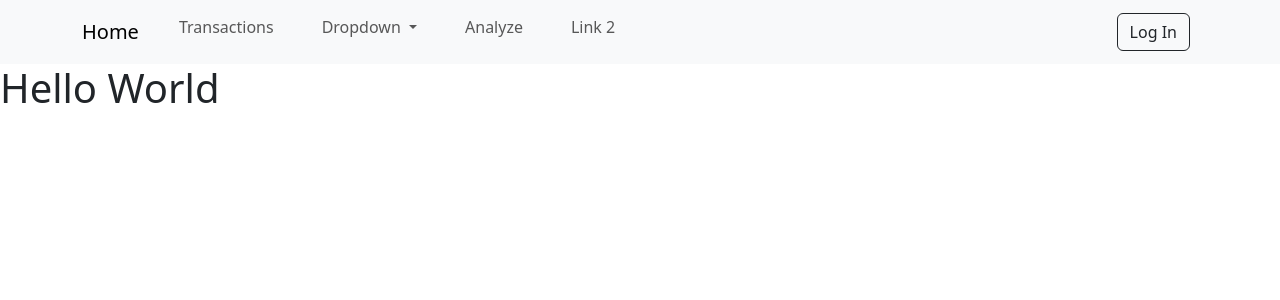
After one commit to Wicklet13/FBLA2024-2025, a Flask app: page /account in a window 1280 px wide. The commit adds this page. Shown: the top 300 px of the page. Run offline with Flask 3, Linux system fonts and the light colour scheme.

Commit message:
Routing + Navbar

```diff
--- a/app.py
+++ b/app.py
@@ -4,8 +4,19 @@ app = Flask(__name__)
 
 @app.route('/')
 def home():
-    return render_template('index.html')
+    return render_template("index.html")
 
+@app.route('/account')
+def account():
+    return render_template("account.html")
+
+@app.route('/transactions')
+def search():
+    return render_template("transactions.html")
+
+@app.route('/analyze')
+def analyze():
+    return render_template("analyze.html")
 
 if __name__ == "__main__":
     app.run(host="localhost", debug=True)
--- /dev/null
+++ b/templates/account.html
@@ -0,0 +1,5 @@
+{% extends 'base.html'%}
+
+{% block body %}
+<h1>Hello World</h1>
+{% endblock %}
--- /dev/null
+++ b/templates/analyze.html
@@ -0,0 +1,5 @@
+{% extends 'base.html'%}
+
+{% block body %}
+<h1>Hello World</h1>
+{% endblock %}
--- a/templates/base.html
+++ b/templates/base.html
@@ -11,6 +11,87 @@
   <body>
     <script src="https://cdn.jsdelivr.net/npm/bootstrap@5.3.3/dist/js/bootstrap.bundle.min.js" integrity="sha384-YvpcrYf0tY3lHB60NNkmXc5s9fDVZLESaAA55NDzOxhy9GkcIdslK1eN7N6jIeHz" crossorigin="anonymous"></script>
 
+    <nav class="navbar navbar-expand-md navbar-light bg-light">
+      <div class="container-md">
+
+        <a href="#" class="navbar-brand my-1">
+          Home
+        </a>
+
+        <!-- toggle button for mobile nav-->
+        <button
+          class="navbar-toggler"
+          type="button"
+          data-bs-toggle="collapse"
+          data-bs-target="#main-nav"
+          aria-controls="main-nav"
+          aria-expanded="false"
+          aria-label="Toggle navigation"
+        >
+          <span class="navbar-toggler-icon"></span>
+        </button>
+
+
+
+        <!--navbar links-->
+        <div
+          class="collapse navbar-collapse"
+          id="main-nav"
+        >
+
+
+          <ul class="navbar-nav">
+            <li class="nav-item mx-3">
+              <a href="#" class="nav-link h5"> Transactions </a>
+            </li>
+
+            <li class="nav-item dropdown mx-3">
+              <a
+                class="nav-link dropdown-toggle h5"
+                href="#"
+                id="navbarDropdown"
+                role="button"
+                data-bs-toggle="dropdown"
+                aria-expanded="false"
+              >
+                Dropdown
+              </a>
+              <ul class="dropdown-menu" aria-labelledby="navbarDropdown">
+                <li>
+                  <a class="dropdown-item" href="#">Action1</a>
+                </li>
+                <li>
+                  <a class="dropdown-item" href="#">
+                    Action2</a>
+                </li>
+                <li>
+                  <a class="dropdown-item" href="#"
+                    >Action3</a
+                  >
+                </li>
+              </ul>
+            </li>
+
+            <li class="nav-item mx-3">
+              <a href="#" class="nav-link h5"> Analyze</a>
+            </li>
+
+            <li class="nav-item mx-3">
+              <a href="#" class="nav-link h5"> Link 2 </a>
+            </li>
+
+          </ul>
+
+          <div class="mx-2 my-lg-0 ms-auto">
+            <a href="#" class="btn btn-outline-dark form-inline">Log In</a>
+          </div>
+
+
+
+        </div>
+      </div>
+    </nav>
+
     {% block body %}{% endblock %}
   </body>
 </html>
--- /dev/null
+++ b/templates/transactions.html
@@ -0,0 +1,5 @@
+{% extends 'base.html'%}
+
+{% block body %}
+<h1>Hello World</h1>
+{% endblock %}
```
Also changed, not shown: 1 other file.
